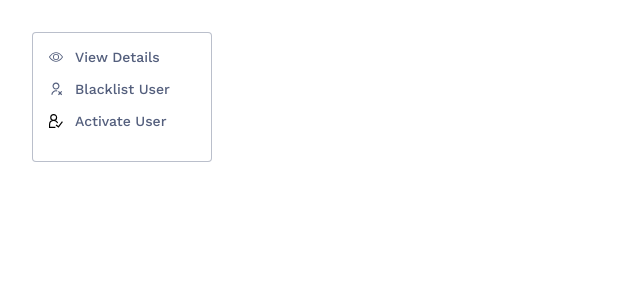
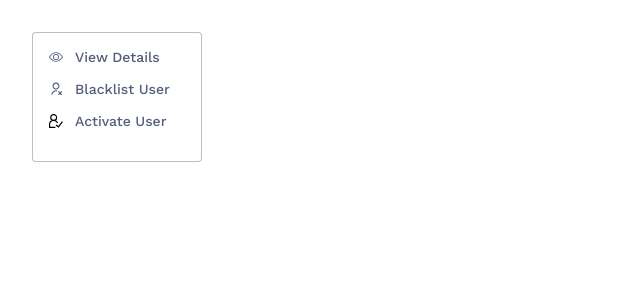
Before and after one commit to Dhei-vid/lendsqr-fe-test, a React (Create React App) app: page /status in a window 1280 px wide. Shown: the top 300 px of the page, without its empty margins (0-640 px from the left). Built offline with nearby package versions, Linux system fonts and the light colour scheme.

Commit message:
styled the status popup page

```diff
--- a/src/components/status/status.style.scss
+++ b/src/components/status/status.style.scss
@@ -1,5 +1,5 @@
 .status-container {
-  width: 180px;
+  width: 170px;
   height: auto;
   background: #fff;
   border: 1px solid rgba(84, 95, 125, 0.4);
```
